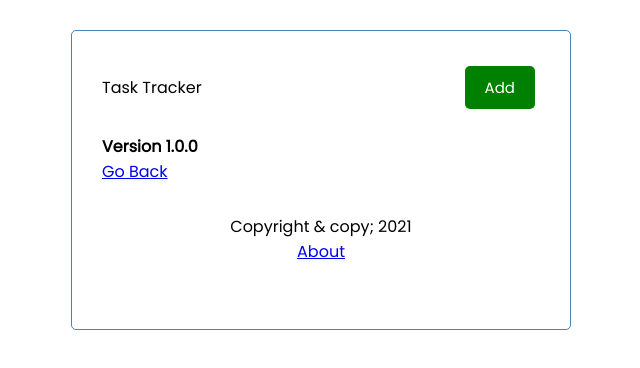
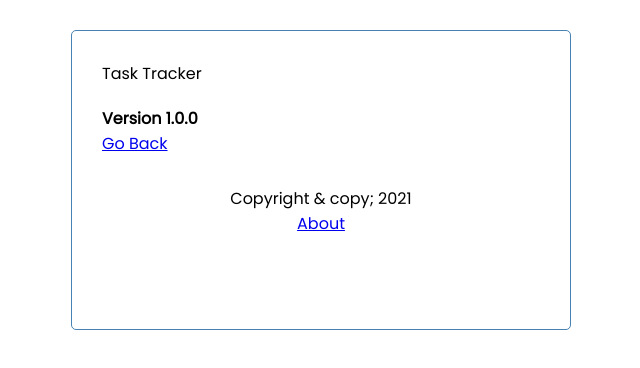
Before and after one commit to kqiu10/react-crash-2021, a React (Create React App) app in the folder react-task-tracker/: page /about in a window 1280 px wide. Shown: the top 368 px of the page, without its empty margins (319-959 px from the left). Built offline with nearby package versions, Linux system fonts and the light colour scheme; data requests are answered from the project's data file.

Commit message:
updated buttom

```diff
--- a/react-task-tracker/src/components/Header.js
+++ b/react-task-tracker/src/components/Header.js
@@ -1,12 +1,15 @@
 import PropTypes from 'prop-types'
 import Button from './Button'
+import { useLocation} from 'react-router-dom'
+import Buttom from './Button'
 
-const Header = ({title, onAdd, ShowAdd }) => {
+const Header = ({ title, onAdd, ShowAdd }) => {
+  const location = useLocation();
 
   return (
     <header className="header">
       <p>{title}</p>
-      <Button color={ShowAdd ? 'red' : 'green'} text={ShowAdd ? 'Close' : 'Add'} onClick={onAdd} />
+     {location.pathname === '/' && <Button color={ShowAdd ? 'red' : 'green'} text={ShowAdd ? 'Close' : 'Add'} onClick={onAdd} />}
     </header>
   )
 }
```
